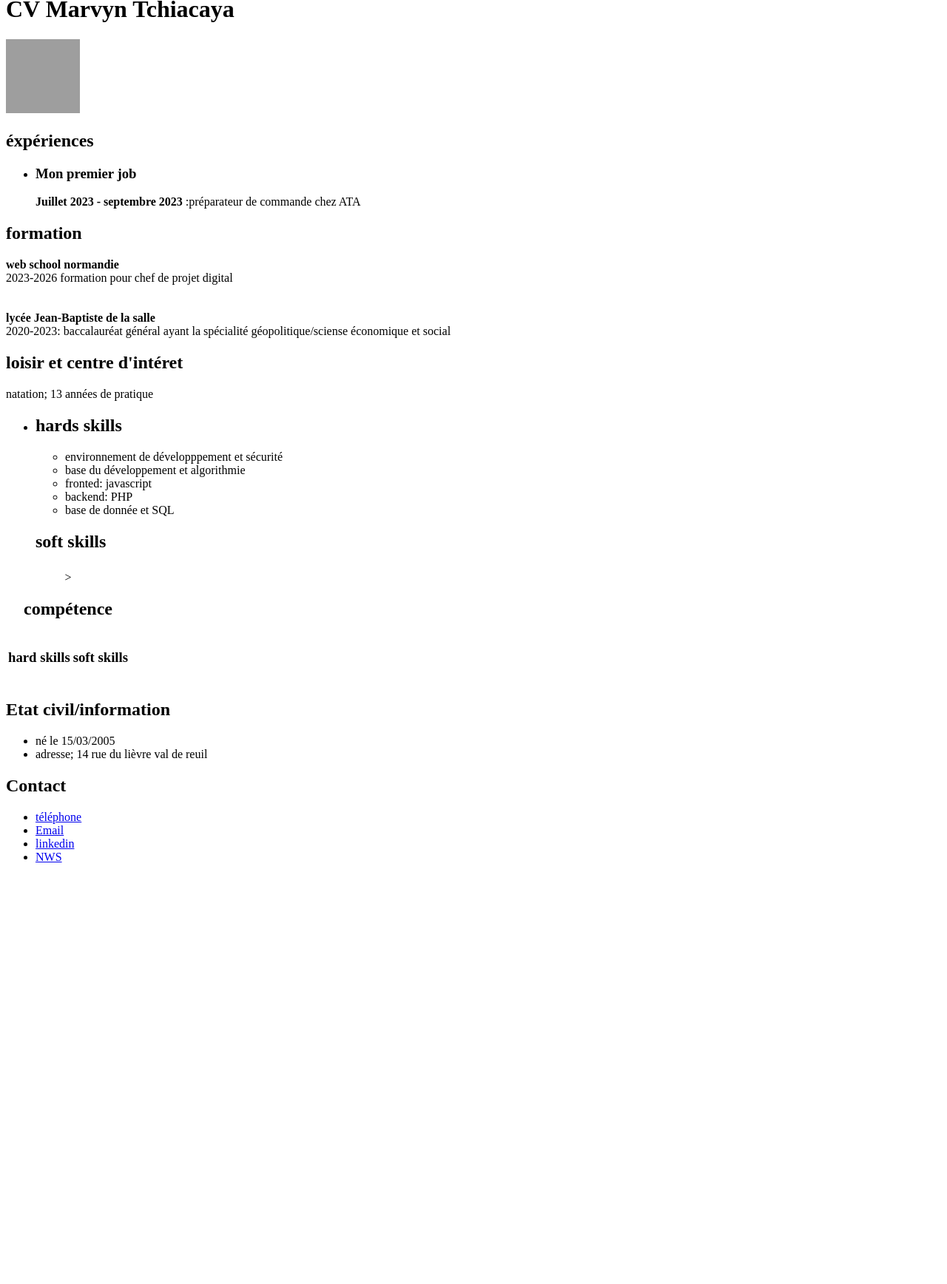
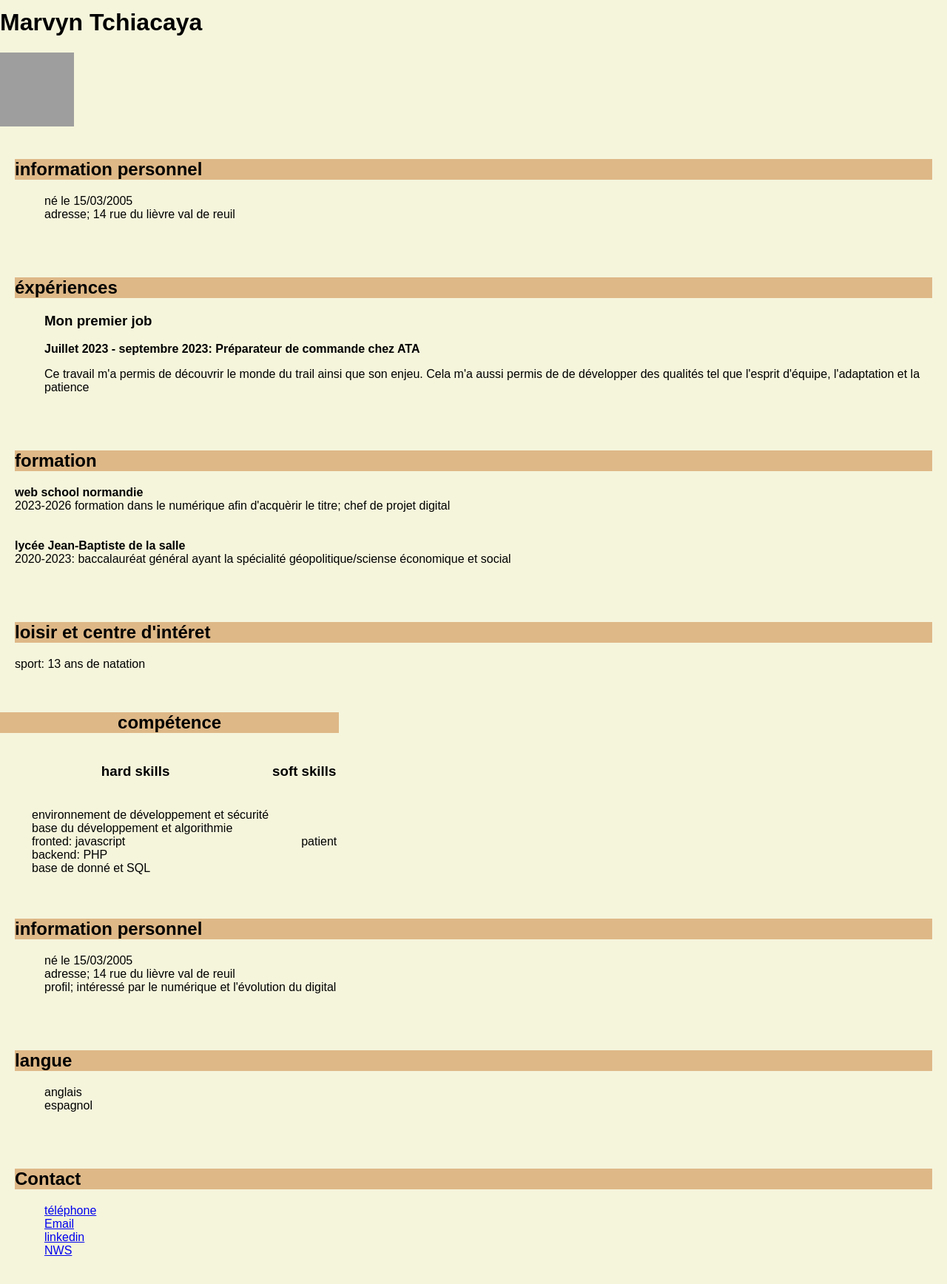
Before and after one commit to marvyn27100/cv-marvyn, a plain HTML site: page index.html in a window 1280 px wide. Shown: the part 27-1763 px from the top of the page at 74% size. Before the commit the page ends 1211 px from the top, so only its background shows below. Drawn offline with Linux system fonts and the light colour scheme; grey boxes are pictures that could not be loaded.

Commit message:
cv pas fini

```diff
--- /dev/null
+++ b/css/style.css
@@ -0,0 +1,34 @@
+body {
+  padding: 0;
+  margin: 0;
+  background-color: beige;
+  font-family: sans-serif;
+  color: black;
+}
+header,
+footer,
+section {
+  padding: 20px;
+}
+
+header {
+  background-color: aqua;
+  color: crimson;
+}
+
+.experience,
+.competence {
+  border-bottom: 10px solid black;
+}
+
+h2 {
+  background-color: burlywood;
+}
+
+ul {
+  list-style-type: none;
+}
+
+ {
+  font-family: " DM serif display ";
+}
--- a/index.html
+++ b/index.html
@@ -9,97 +9,108 @@
  <link rel="manifest" href="/site.webmanifest">
  <meta name="msapplication-TileColor" content="#da532c">
  <meta name="theme-color" content="#ffffff">
+ <link rel="stylesheet" href="/css/style.css">
+ <link rel="preconnect" href="https://fonts.gstatic.com" crossorigin>
+ <link rel="stylesheet" href="link rel="preconnect  href="https://fonts.googleapis.com">
+ <link rel="preconnect" href="https://fonts.gstatic.com" crossorigin>
+ <link href="https://fonts.googleapis.com/css2?family=Open+Sans:ital,wght@0,300;1,300&display=swap" rel="stylesheet">">
  </head>
-<body>
+
+ </body>
  <main>
 
-<h1> CV Marvyn Tchiacaya</h1>
+
+ <h1> Marvyn Tchiacaya</h1>
  <img src="https://fleursetcreation.com/wp-content/files/2021/07/Fleurs-et-Creation-fleurs-137.jpg"  alt="hello" width="100" height="100"/>
+
+ <section>
+    <h2> information personnel </h2>
+    <ul>
+     <li> né le 15/03/2005 </li>
+     <li> adresse; 14 rue du lièvre val de reuil</li>
+    </ul>
+ </section>
+
+
+ <section>
  <h2>éxpériences </h2>
  <ul>
     <li>
         <h3>Mon premier job</h3>
-     <p><strong>Juillet 2023 - septembre 2023 </strong>
-             :préparateur de commande chez ATA </p>
-        </p>
+     <p><strong>Juillet 2023 - septembre 2023: Préparateur de commande chez ATA</strong>  </p>
+     <P> Ce travail m'a permis de découvrir le monde du trail ainsi que son enjeu. Cela m'a aussi permis de  de développer des qualités tel que l'esprit d'équipe, l'adaptation et la patience  </P>
      </li>
  </ul>
+ </section>
 
 
+ <section>
+ <h2> formation</h2>
+ <p><strong> web school normandie</strong><br>2023-2026 formation dans le numérique afin d'acquèrir le titre; chef de projet digital
+ <br><br><br><strong>lycée Jean-Baptiste de la salle</strong><br>2020-2023: baccalauréat général ayant la spécialité géopolitique/sciense économique et social </p>
+ </section>
 
-<h2> formation</h2>
-<p><strong> web school normandie</strong><br>2023-2026 formation pour chef de projet digital
-<br><br><br><strong>lycée Jean-Baptiste de la salle</strong><br>2020-2023: baccalauréat général ayant la spécialité géopolitique/sciense économique et social </p>
-
+ <section>
 
      <h2> loisir et centre d'intéret </h2>
-<p> natation; 13 années de pratique <br>
+    <p> sport: 13 ans de natation
     </p>
-<ul>
-    <li>
-        <h2> hards skills </h2>
-        <ul>
-            <li> environnement de développpement et  sécurité </li>
-            <li>base du développement et algorithmie  </li>
-             <li>fronted: javascript</li>
-             <li>backend: PHP</li>
-             <li> base de donnée et SQL</li>
-        </ul>
-
-    </li>
-</ul>
-<ul>
-
-        <h2> soft skills</h2>
-        <Ul></Ul>
-
-        </Ul>
-    </li>
-</ul>
-
-
-
-<table> <tr> <td>  </td> </tr></table>
-
+ </section>
 
 <table>
-    <caption>  ><h2>compétence</h2> </caption>
+    <caption>  <h2>compétence</h2> </caption>
     <thread>
         <tr>
             <th scope="col"><h3>hard  skills</h3> </th>
+
             <th scope="col"><h3> soft skills</h3> </th>
         </tr>
         <body>
             <tr>
                 <td>
-
-                </td>
-                <td> </td>
+                 <ul>
+                      <li> environnement de développement et sécurité</li>
+                      <li> base du développement et algorithmie </li>
+                      <li>fronted: javascript </li>
+                      <li> backend: PHP </li>
+                      <li> base de donné et SQL</li>
+                 </ul>  </td>
+                <td> <p> <ul><li> patient </li> </ul></p> </td>
             </tr>
         </body>
     </thread>
  </table>
 
 
-<p>
-    <h2> Etat civil/information </h2>
+ <section>
+    <h2> information personnel </h2>
     <ul>
      <li> né le 15/03/2005 </li>
      <li> adresse; 14 rue du lièvre val de reuil</li>
+     <li> profil; intéressé par le numérique et l'évolution du digital </li>
     </ul>
-</p>
-<p>
+ </section>
+
+ <section>
+     <h2>langue</h2>
+       <ul>
+         <li>anglais </li>
+         <li>espagnol</li>
+      </ul>
+ </section>
+
+
+ <footer>
+    <nav>
         <h2> Contact </h2>
         <ul>
             <li> <a href="+33 6 98 59 66 07 ">téléphone </a> </li>
-            <li><a href="https://mail.google.com/mail/u/0/?pli=1#inbox">Email</a> </li>
+            <li> <a href="https://mail.google.com/mail/u/0/?pli=1#inbox">Email</a> </li>
             <li> <a href="https://www.linkedin.com/in/marvyn-tchicaya-9562a6298/ "> linkedin  </a></li>
             <li> <a href="https://normandiewebschool.fr"> NWS</a></li>
-
         </ul>
-
-    </li>
-</p>
+    </nav>
+ </footer>
 
 
  </main>
```
Lines whose indentation alone changed are shown as unchanged.
